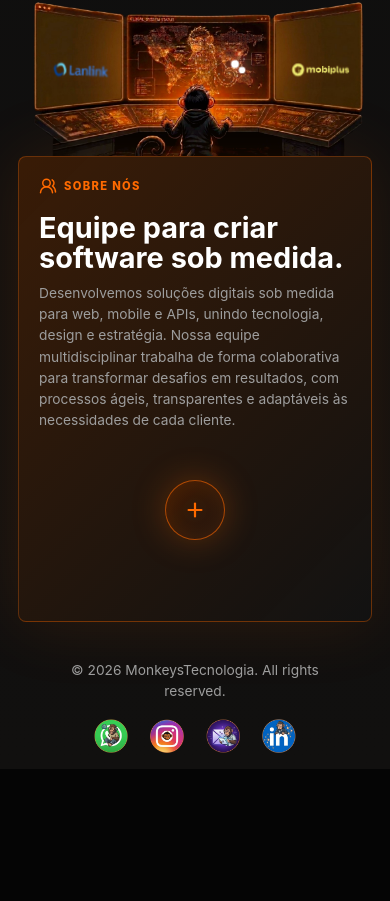
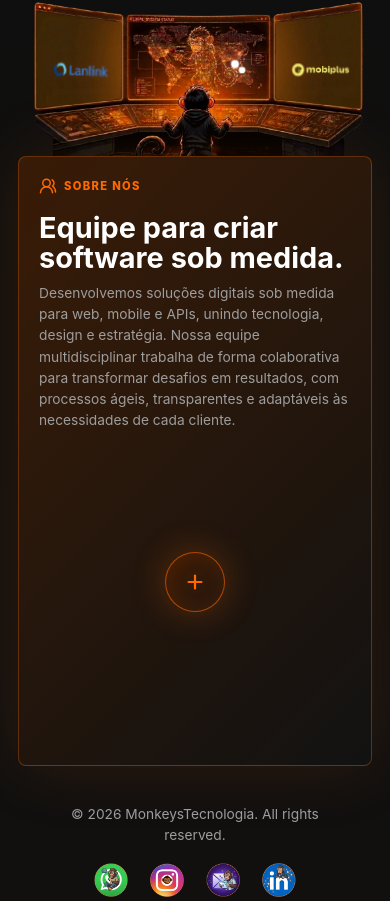
Before and after one commit to MonkeysTec/MonkeysTecnologia-Website, a React (Vite) app: page / in a window 390 px wide. Shown: the part 6066-6967 px from the top of the page. Before the commit the page ends 6835 px from the top, so only its background shows below. Built offline with nearby package versions, Linux system fonts and the light colour scheme.

Commit message:
fix: refactor contact menu styles for improved layout and responsiveness

```diff
--- a/src/styles/layout.css
+++ b/src/styles/layout.css
@@ -3,12 +3,10 @@
 
   width: 100%;
   max-width: 100%;
-  min-height: 100vh;
-  min-height: 100svh;
   overflow-x: clip;
   overflow-y: visible;
   padding-top: var(--topbar-space);
-  padding-bottom: max(12px, env(safe-area-inset-bottom));
+  padding-bottom: 0;
   background:
     radial-gradient(circle at 78% 10%, rgba(255, 102, 0, 0.22), transparent 34rem),
     radial-gradient(circle at 12% 34%, rgba(255, 102, 0, 0.1), transparent 28rem),
--- a/src/styles/responsive.css
+++ b/src/styles/responsive.css
@@ -407,14 +407,19 @@
   }
 
 
-  .contact-menu {
+  .contact-menu-wrap {
     width: 96px;
-    height: 96px;
+    height: 240px;
     place-items: center;
     align-self: center;
     justify-self: center;
     margin-top: 10px;
     margin-bottom: 34px;
+  }
+
+  .contact-menu {
+    width: 96px;
+    height: 96px;
   }
 
   .contact-menu summary {
@@ -460,21 +465,21 @@
     height: 100%;
   }
 
-  .contact-menu[open] .contact-menu-items a,
-  .contact-menu[open] .contact-menu-items button {
+  .contact-menu-items.is-open a,
+  .contact-menu-items.is-open button {
     opacity: 1;
     pointer-events: auto;
     transform: none;
   }
 
-  .contact-menu[open] .contact-menu-items a:nth-child(1),
-  .contact-menu[open] .contact-menu-items button:nth-child(1) {
+  .contact-menu-items.is-open a:nth-child(1),
+  .contact-menu-items.is-open button:nth-child(1) {
     --item-left: calc(50% + 64px);
     --item-top: calc(50% - 76px);
   }
 
-  .contact-menu[open] .contact-menu-items a:nth-child(2),
-  .contact-menu[open] .contact-menu-items button:nth-child(2) {
+  .contact-menu-items.is-open a:nth-child(2),
+  .contact-menu-items.is-open button:nth-child(2) {
     --item-left: calc(50% + 64px);
     --item-top: calc(50% + 76px);
   }
--- a/src/styles/sections/contact.css
+++ b/src/styles/sections/contact.css
@@ -44,11 +44,21 @@
   overflow-wrap: anywhere;
 }
 
-.contact-menu {
+.contact-menu-wrap {
   position: relative;
   align-self: center;
   justify-self: start;
   z-index: 2;
+  display: grid;
+  width: 260px;
+  height: 430px;
+  place-items: center;
+  overflow: visible;
+}
+
+.contact-menu {
+  position: relative;
+  z-index: 4;
   width: 88px;
   height: 88px;
   display: grid;
@@ -184,13 +194,13 @@
   image-rendering: auto;
 }
 
-.contact-menu[open] .contact-menu-items {
+.contact-menu-items.is-open {
   z-index: 8;
   pointer-events: none;
 }
 
-.contact-menu[open] .contact-menu-items a,
-.contact-menu[open] .contact-menu-items button {
+.contact-menu-items.is-open a,
+.contact-menu-items.is-open button {
   top: var(--item-top);
   left: var(--item-left);
   z-index: 9;
@@ -199,27 +209,27 @@
   transform: none;
 }
 
-.contact-menu[open] .contact-menu-items a:nth-child(1),
-.contact-menu[open] .contact-menu-items button:nth-child(1) {
+.contact-menu-items.is-open a:nth-child(1),
+.contact-menu-items.is-open button:nth-child(1) {
   --item-left: calc(50% + 84px);
   --item-top: calc(50% - 128px);
   transition-delay: 20ms;
 }
 
-.contact-menu[open] .contact-menu-items a:nth-child(2),
-.contact-menu[open] .contact-menu-items button:nth-child(2) {
+.contact-menu-items.is-open a:nth-child(2),
+.contact-menu-items.is-open button:nth-child(2) {
   --item-left: calc(50% + 84px);
   --item-top: calc(50% + 128px);
   transition-delay: 70ms;
 }
 
-.contact-menu[open] .contact-menu-items a:nth-child(3) {
+.contact-menu-items.is-open a:nth-child(3) {
   --angle: 80deg;
   --return-angle: -80deg;
   transition-delay: 120ms;
 }
 
-.contact-menu[open] .contact-menu-items a:nth-child(4) {
+.contact-menu-items.is-open a:nth-child(4) {
   --angle: 180deg;
   --return-angle: -180deg;
   transition-delay: 170ms;
```
